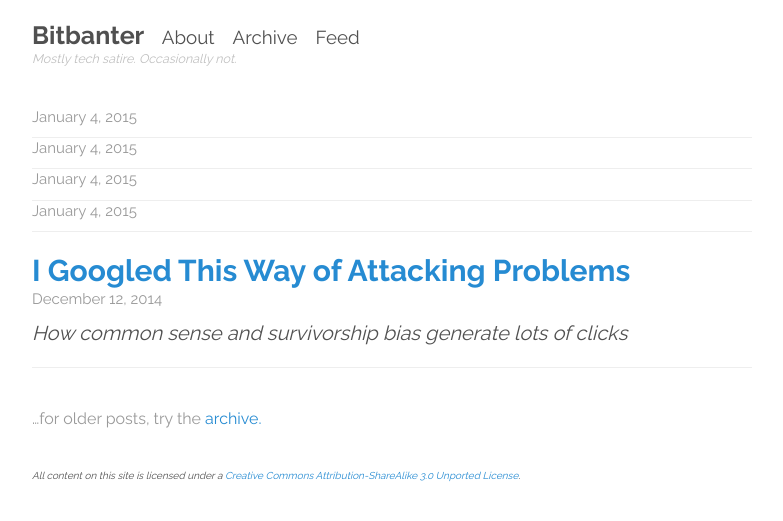
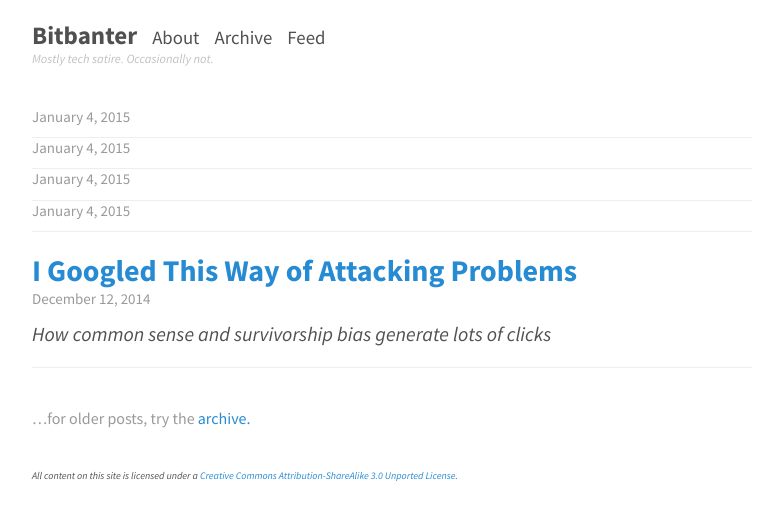
Before and after one commit to acityinohio/bitbanter-archive, a Jekyll site: the page built from index.html, in a window 1280 px wide. Shown: the top 521 px of the page, without its empty margins (248-1031 px from the left). Built offline with Jekyll 4.4.1, drawn with Linux system fonts in a browser that asks for light colours; Markdown is read by kramdown in place of the engine named in the settings.

Commit message:
update font

```diff
--- a/public/css/poole.css
+++ b/public/css/poole.css
@@ -31,7 +31,7 @@
  */
 
 /* import some web fonts */
-@import url("http://fonts.googleapis.com/css?family=Raleway:400,700");
+@import url("http://fonts.googleapis.com/css?family=Source+Sans+Pro:400,700,400italic");
 
 /*
  * Body resets
@@ -56,7 +56,7 @@ body {
 }
 
 html {
-  font-family: 'Raleway', sans-serif;
+  font-family: 'Source Sans Pro', sans-serif;
   font-size: 18px;
   line-height: 1.35;
 }
```
